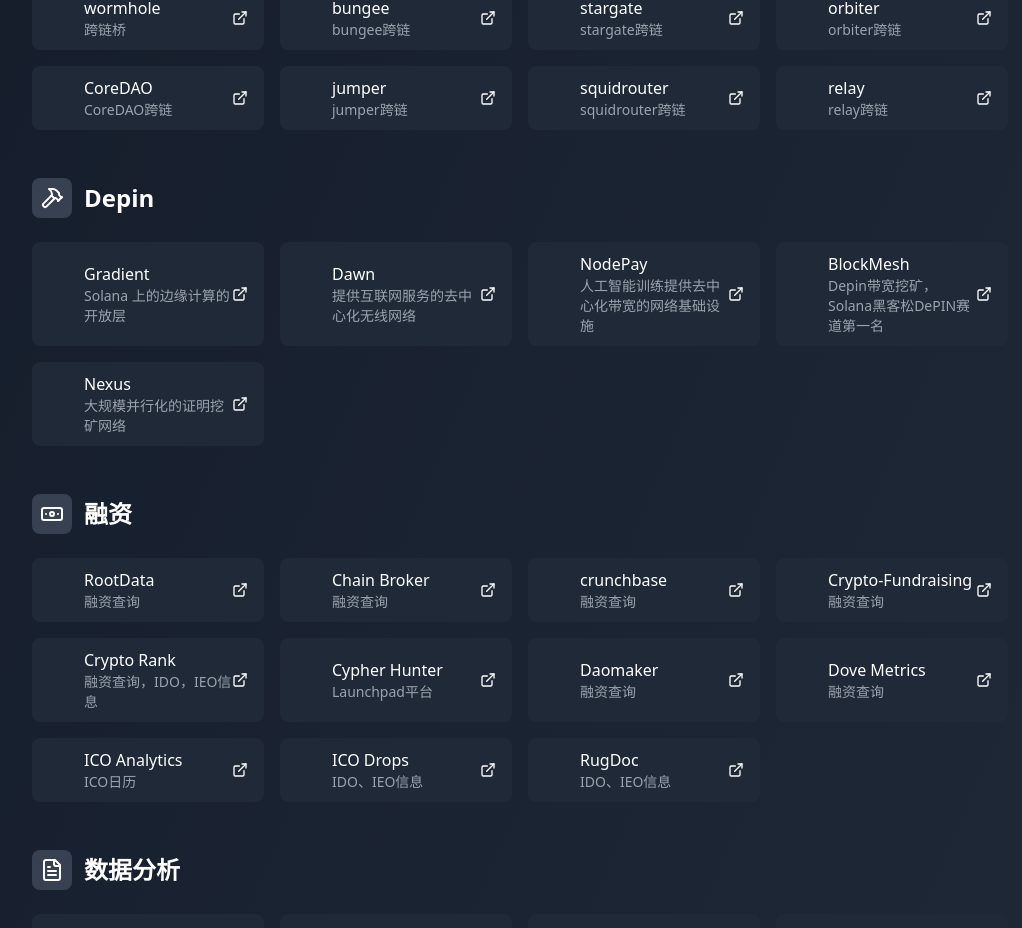
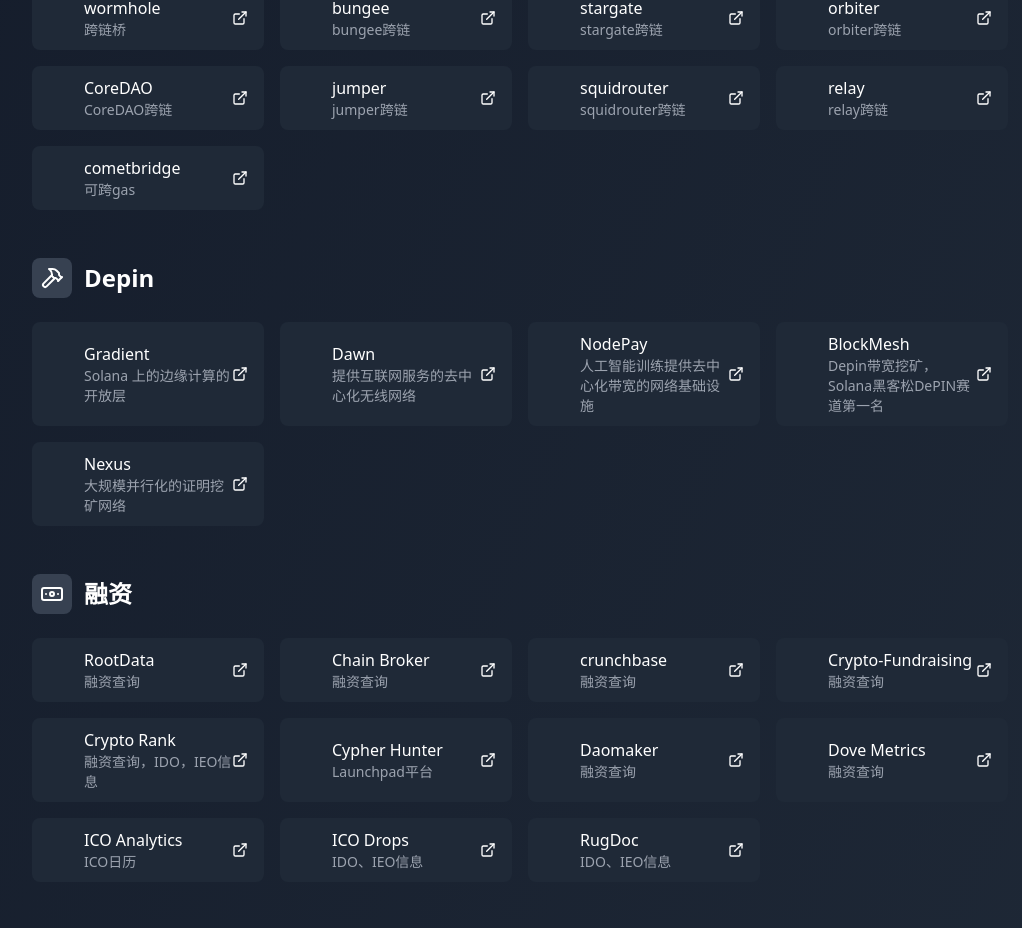
Before and after one commit to hellothread/chainnav, a React (Vite) app: page / in a window 1280 px wide. Shown: the part 1526-2454 px from the top of the page, without its empty margins (248-1270 px from the left). Built offline with nearby package versions, Linux system fonts and the light colour scheme; the HTML template or start-up script is replaced by a standard one.

Commit message:
add link

```diff
--- a/src/data/dataLink.jsx
+++ b/src/data/dataLink.jsx
@@ -123,6 +123,11 @@
     name: 'relay',
     url: 'https://relay.link/bridge',
     description: 'relay跨链'
+  },
+  {
+    name: 'cometbridge',
+    url: 'https://cometbridge.app/',
+    description: '可跨gas'
   }
 ]
 
```
